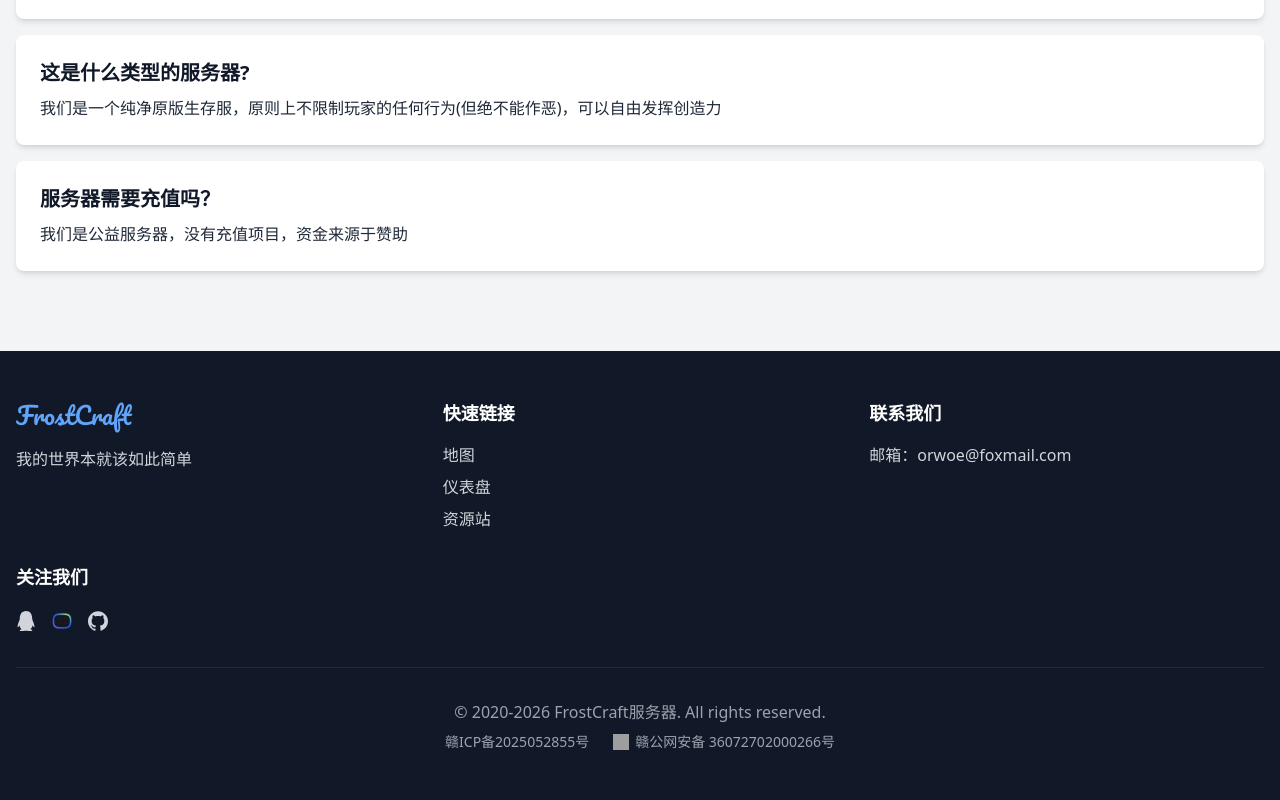
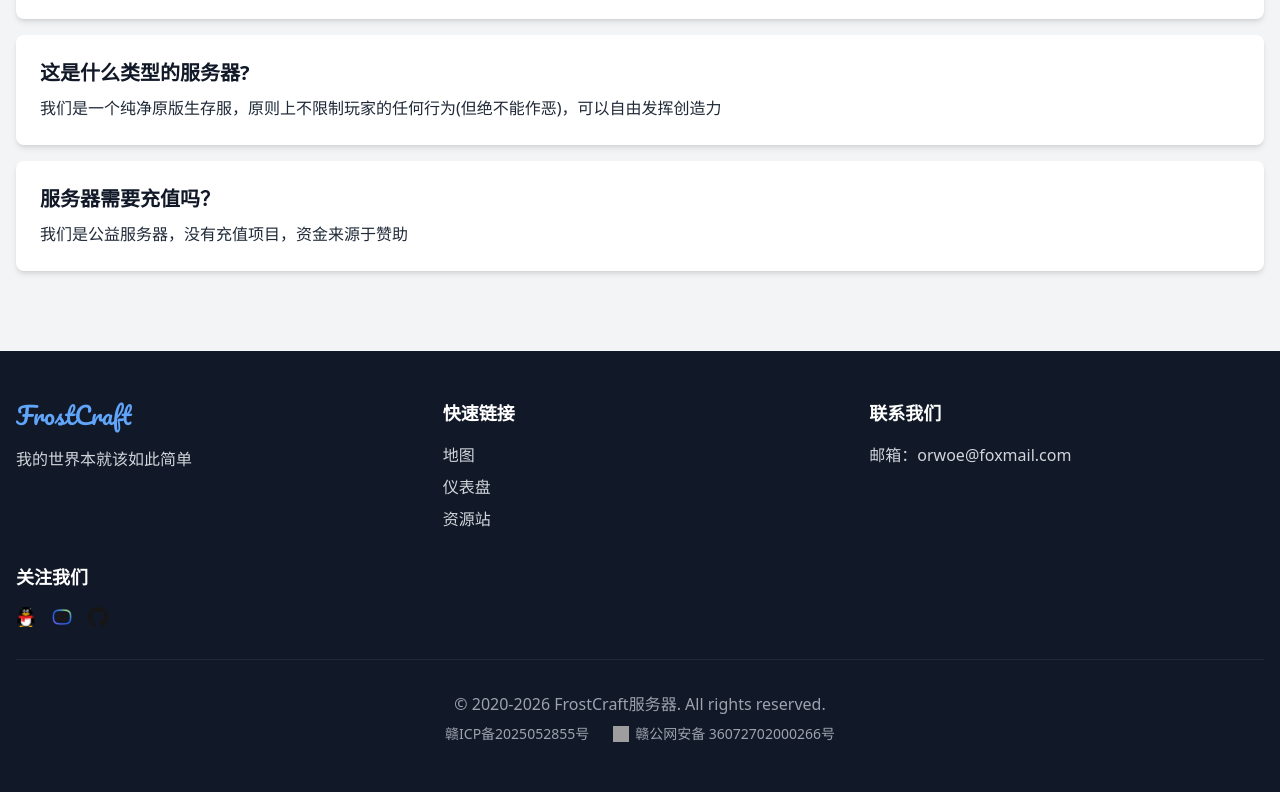
Before and after one commit to winter0203/frostcraft_web, a website: page index.html in a window 1280 px wide. Shown: the part 4122-4922 px from the top of the page. Drawn offline with Linux system fonts and the light colour scheme; no server answers; grey boxes are pictures that could not be loaded.

Commit message:
feat: replace all social icons with official site favicons

```diff
--- a/index.html
+++ b/index.html
@@ -300,14 +300,14 @@
                 <div>
                     <h4 class="text-lg font-bold mb-4 text-white">关注我们</h4>
                     <div class="flex space-x-4">
-                        <a href="https://qm.qq.com/q/TcPwaxzwIw" target="_blank" rel="noopener noreferrer" class="text-gray-300 hover:text-white text-xl" aria-label="QQ群">
-                            <svg width="1em" height="1em" xmlns="http://www.w3.org/2000/svg" viewBox="0 0 448 512" fill="currentColor" class="icon-inline" aria-hidden="true"><path d="M433.754 420.445c-11.526 1.393-44.86-52.741-44.86-52.741 0 31.345-16.136 72.247-51.051 101.786 16.842 5.192 54.843 19.167 45.803 34.421-7.316 12.343-125.51 7.881-159.632 4.037-34.122 3.844-152.316 8.306-159.632-4.037-9.045-15.25 28.918-29.214 45.783-34.415-34.92-29.539-51.059-70.445-51.059-101.792 0 0-33.334 54.134-44.859 52.741-5.37-.65-12.424-29.644 9.347-99.704 10.261-33.024 21.995-60.478 40.144-105.779C60.683 98.063 108.982.006 224 0c113.737.006 163.156 96.133 160.264 214.963 18.118 45.223 29.912 72.85 40.144 105.778 21.768 70.06 14.716 99.053 9.346 99.704z"/></svg>
+                        <a href="https://qm.qq.com/q/TcPwaxzwIw" target="_blank" rel="noopener noreferrer" class="text-gray-300 hover:text-white text-xl inline-flex items-center" aria-label="QQ群">
+                            <img src="img/qq-group-favicon.png" alt="QQ群" class="w-5 h-5 icon-inline" aria-hidden="true" />
                         </a>
                         <a href="https://pd.qq.com/s/esqurtpdx?b=5" target="_blank" rel="noopener noreferrer" class="text-gray-300 hover:text-white text-xl inline-flex items-center" aria-label="QQ频道">
                             <img src="img/qq-channel-favicon.png" alt="QQ频道" class="w-5 h-5 icon-inline" aria-hidden="true" />
                         </a>
-                        <a href="https://github.com/winter0203/frostcraft_web" target="_blank" rel="noopener noreferrer" class="text-gray-300 hover:text-white text-xl" aria-label="GitHub 仓库">
-                            <svg width="1em" height="1em" xmlns="http://www.w3.org/2000/svg" viewBox="0 0 24 24" fill="currentColor" class="icon-inline" aria-hidden="true"><path d="M12 .297c-6.63 0-12 5.373-12 12 0 5.303 3.438 9.8 8.205 11.385.6.113.82-.258.82-.577 0-.285-.01-1.04-.015-2.04-3.338.724-4.042-1.61-4.042-1.61C4.422 18.07 3.633 17.7 3.633 17.7c-1.087-.744.084-.729.084-.729 1.205.084 1.838 1.236 1.838 1.236 1.07 1.835 2.809 1.305 3.495.998.108-.776.417-1.305.76-1.605-2.665-.3-5.466-1.332-5.466-5.93 0-1.31.465-2.38 1.235-3.22-.135-.303-.54-1.523.105-3.176 0 0 1.005-.322 3.3 1.23.96-.267 1.98-.399 3-.405 1.02.006 2.04.138 3 .405 2.28-1.552 3.285-1.23 3.285-1.23.645 1.653.24 2.873.12 3.176.765.84 1.23 1.91 1.23 3.22 0 4.61-2.805 5.625-5.475 5.92.42.36.81 1.096.81 2.22 0 1.606-.015 2.896-.015 3.286 0 .315.21.69.825.57C20.565 22.092 24 17.592 24 12.297c0-6.627-5.373-12-12-12"/></svg>
+                        <a href="https://github.com/winter0203/frostcraft_web" target="_blank" rel="noopener noreferrer" class="text-gray-300 hover:text-white text-xl inline-flex items-center" aria-label="GitHub 仓库">
+                            <img src="img/github-favicon.png" alt="GitHub" class="w-5 h-5 icon-inline" aria-hidden="true" />
                         </a>
                     </div>
                 </div>
```
Also changed, not shown: img/github-favicon.png (added), img/qq-group-favicon.png (added).
